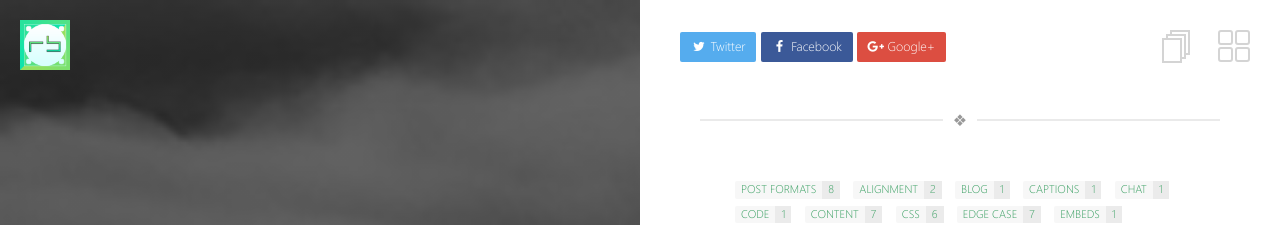
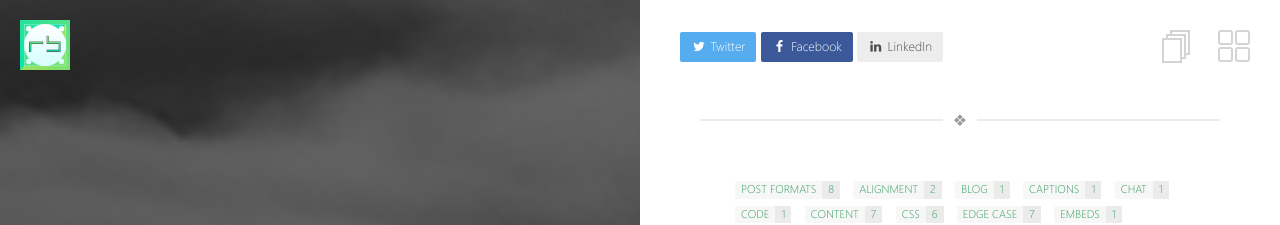
Before and after one commit to r-bassi/r-bassi.github.io, a Jekyll site: the page built from _pages/tags.md, in a window 1280 px wide. Shown: the top 225 px of the page. Built offline with Jekyll 4.4.1, drawn with Linux system fonts in a browser that asks for light colours.

Commit message:
linkedin share url

```diff
--- a/_includes/share.html
+++ b/_includes/share.html
@@ -1,5 +1,6 @@
 {% if page.share != false %}
   <a href="https://twitter.com/intent/tweet?text={{ site.url }}{{ page.url }}" class="btn btn_twitter" title="Share on Twitter"><i class="fa fa-fw fa-twitter" aria-hidden="true"></i><span> Twitter</span></a>
   <a href="https://www.facebook.com/sharer/sharer.php?u={{ site.url }}{{ page.url }}" class="btn btn_facebook" title="Share on Facebook"><i class="fa fa-fw fa-facebook" aria-hidden="true"></i><span> Facebook</span></a>
-  <a href="https://plus.google.com/share?url={{ site.url }}{{ page.url }}" class="btn btn_google-plus" title="Share on Google Plus"><i class="fa fa-fw fa-google-plus" aria-hidden="true"></i><span> Google+</span></a>
+  <a href="https://api.linkedin.com/v2/ugcPosts={{ site.url }}{{ page.url }}" class="btn btn_linkedin" title="Share on LinkedIn"><i class="fa fa-fw fa-linkedin" aria-hidden="true"></i><span> LinkedIn</span></a>
+
 {% endif %}
```
Also changed, not shown: 2 other files.
